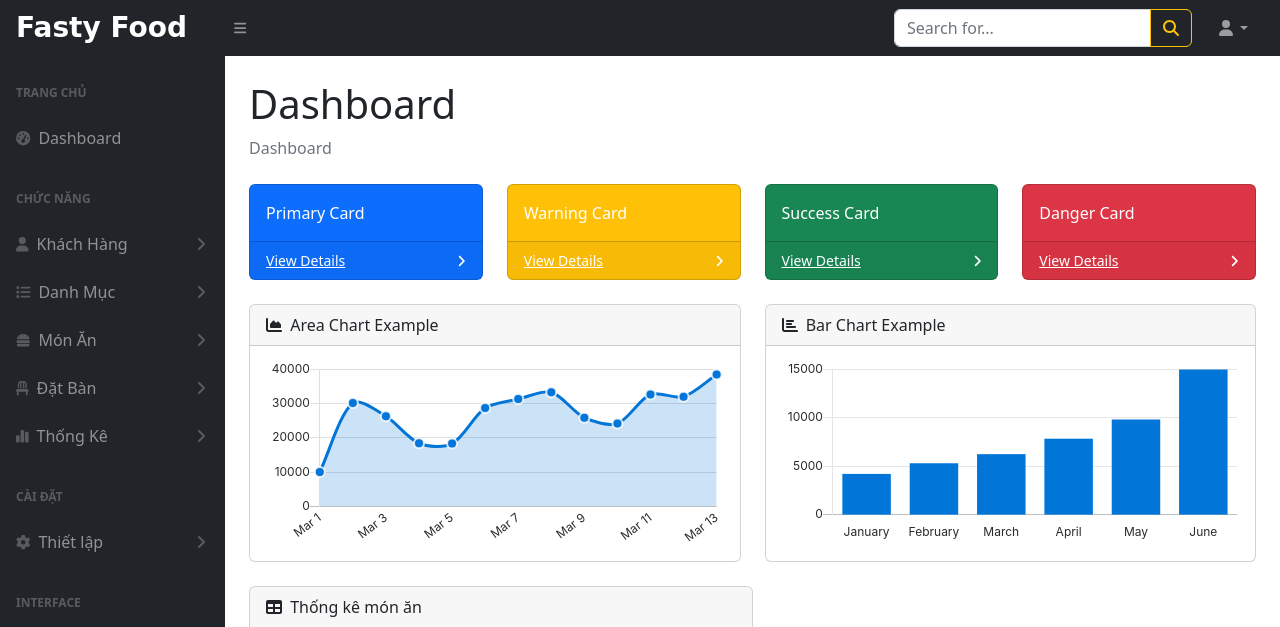
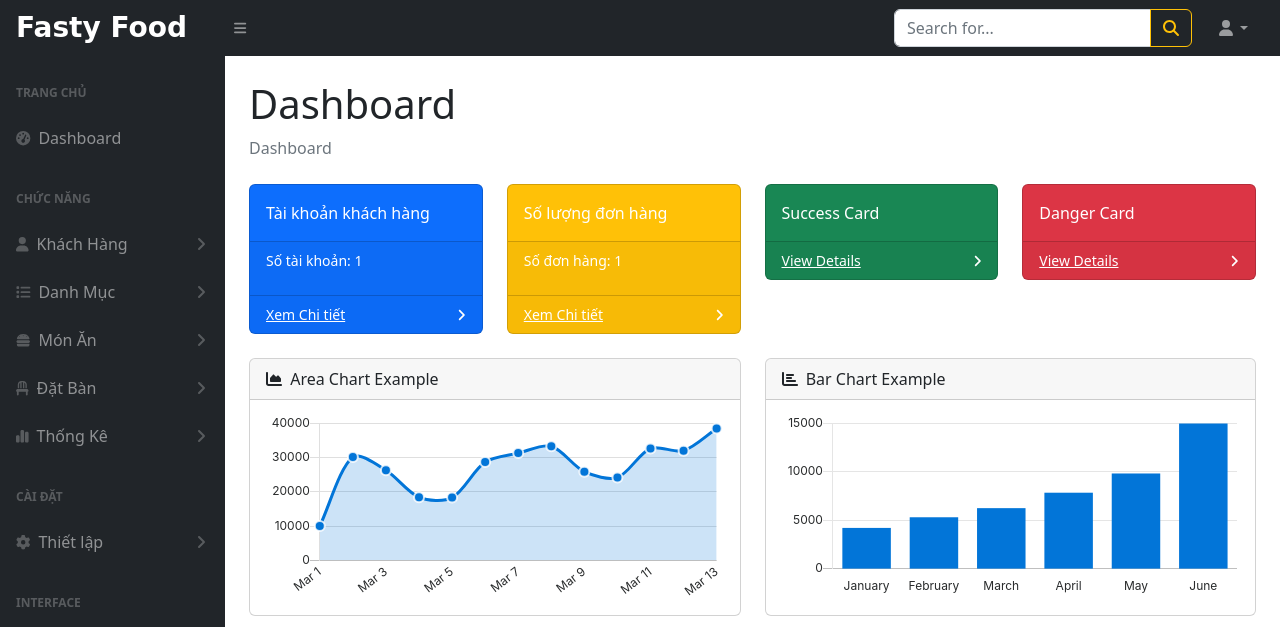
Before and after one commit to TuanLily/Tasty-food-2, a PHP site: page /admin/index.php in a window 1280 px wide. Shown: the top 627 px of the page. Run offline with PHP 8.4, Linux system fonts and the light colour scheme; tables that the repository leaves empty or names only in its code hold one stand-in row (values such as "Sample post"); some libraries are stand-ins or nearby versions.

Commit message:
[PHP][Admin] - thống kê số lượng tài khoản và số lượng đơn đặt bàn
[PHP][Admin] - thống kê số lượng tài khoản và số lượng đơn đặt bàn

```diff
--- a/admin/index.php
+++ b/admin/index.php
@@ -420,10 +420,20 @@ if (isset($_GET['act'])) {
 
         // *Bắt đầu chức năng thống kê
         case "thongkema":
+
             $listthongke = loadall_thongke();
             include('modules/thongke/thongke_mon_an.php');
             break;
+        case "thongketk":
 
+            $listthongketk = loadall_thongke_taikhoan();
+            include('modules/thongke/thongke_taikhoan.php');
+            break;
+        case "thongkedb":
+
+            $listthongkedb = loadall_thongke_datban();
+
+            break;
         case "bieudo":
             $listthongke = loadall_thongke();
             include('modules/thongke/bieudo.php');
@@ -477,7 +487,10 @@ if (isset($_GET['act'])) {
             include('error/404.php');
     }
 } else {
+    $listthongkedb = loadall_thongke_datban();
+    $listthongketk = loadall_thongke_taikhoan();
     $listthongke = loadall_thongke();
     include('view/home.php');
+
 }
 include('view/footer.php');
--- a/admin/view/home.php
+++ b/admin/view/home.php
@@ -6,24 +6,40 @@
                 <li class="breadcrumb-item active">Dashboard</li>
             </ol>
             <div class="row">
+                <?php foreach ($listthongketk as $thongketk) {
+                                    extract($thongketk);?>
                 <div class="col-xl-3 col-md-6">
                     <div class="card bg-primary text-white mb-4">
-                        <div class="card-body">Primary Card</div>
+                        <div class="card-body">Tài khoản khách hàng</div>
                         <div class="card-footer d-flex align-items-center justify-content-between">
-                            <a class="small text-white stretched-link" href="#">View Details</a>
+                            <p class="small text-white stretched-link " href="#">Số tài khoản: <?= $count_tk?></p>
+
+
+                        </div>
+                        <div class="card-footer d-flex align-items-center justify-content-between">
+                            <a href="index.php?act=dskh" class="small text-white stretched-link">Xem Chi tiết</a>
                             <div class="small text-white"><i class="fas fa-angle-right"></i></div>
                         </div>
                     </div>
                 </div>
+                <?php }?>
+                <?php foreach ($listthongkedb as $thongkedb) {
+                                    extract($thongkedb);?>
                 <div class="col-xl-3 col-md-6">
                     <div class="card bg-warning text-white mb-4">
-                        <div class="card-body">Warning Card</div>
+                        <div class="card-body">Số lượng đơn hàng</div>
                         <div class="card-footer d-flex align-items-center justify-content-between">
-                            <a class="small text-white stretched-link" href="#">View Details</a>
+                            <p class="small text-white stretched-link " href="#">Số đơn hàng: <?= $count_db?></p>
+
+
+                        </div>
+                        <div class="card-footer d-flex align-items-center justify-content-between">
+                            <a href="index.php?act=ds_dat_ban" class="small text-white stretched-link">Xem Chi tiết</a>
                             <div class="small text-white"><i class="fas fa-angle-right"></i></div>
                         </div>
                     </div>
                 </div>
+                <?php }?>
                 <div class="col-xl-3 col-md-6">
                     <div class="card bg-success text-white mb-4">
                         <div class="card-body">Success Card</div>
@@ -79,7 +95,9 @@
 
                         <script type="text/javascript">
                         // Load google charts
-google.charts.load('current', {'packages':['corechart']});
+                        google.charts.load('current', {
+                            'packages': ['corechart']
+                        });
                         google.charts.setOnLoadCallback(drawChart);
 
                         // Draw the chart and set the chart values
@@ -100,7 +118,11 @@ function drawChart() {
                             ]);
 
                             // Optional; add a title and set the width and height of the chart
-  var options = {'title':'Biểu đồ món ăn theo danh mục', 'width':450, 'height':350};
+                            var options = {
+                                'title': 'Biểu đồ món ăn theo danh mục',
+                                'width': 450,
+                                'height': 350
+                            };
 
                             // Display the chart inside the <div> element with id="piechart"
                             var chart = new google.visualization.PieChart(document.getElementById('piechart'));
--- a/dao/cart.php
+++ b/dao/cart.php
@@ -225,6 +225,18 @@ function loadall_thongke()
     $listthongke = pdo_query($sql);
     return $listthongke;
 }
+function loadall_thongke_taikhoan()
+{
+    $sql = "select count(id) as count_tk from khach_hang";
+    $listthongke_tk = pdo_query($sql);
+    return $listthongke_tk;
+}
+function loadall_thongke_datban()
+{
+    $sql = "select count(id) as count_db from dat_ban";
+    $listthongke_db = pdo_query($sql);
+    return $listthongke_db;
+}
 
 
 function getBill_limit($start, $limit)
```
Lines whose indentation alone changed are shown as unchanged.
